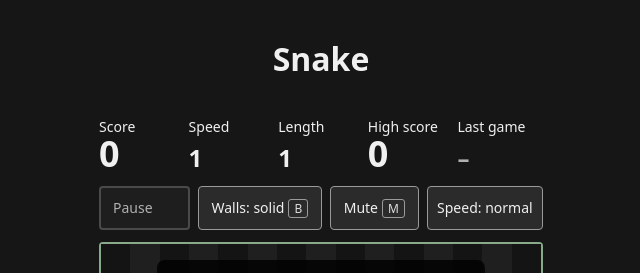
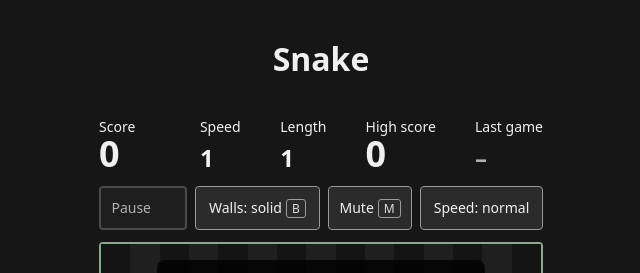
Before and after one commit to mariusachim/awesomeProject1, a React (Vite) app: page / in a window 1280 px wide. Shown: the top 273 px of the page, without its empty margins (319-959 px from the left). Built offline with nearby package versions, Linux system fonts and the light colour scheme.

Commit message:
fix(#382): size stat columns and buttons to their content on desktop

```diff
--- a/src/index.css
+++ b/src/index.css
@@ -524,10 +524,11 @@ h1,
 
 /* Desktop: stats share the axis too. Values get 3 digits of room, so a growing score moves no stat. */
 @media (min-width: 600px) {
+  /* Columns fit their labels and the spare room becomes the gaps, so labels never touch. */
   .stats {
-    grid-auto-columns: minmax(0, 1fr);
-    justify-content: stretch;
-    column-gap: 4px;
+    grid-auto-columns: auto;
+    justify-content: space-between;
+    column-gap: 8px;
   }
 
   .stat-label {
@@ -541,10 +542,10 @@ h1,
     margin-inline: auto;
   }
 
-  /* Equal shares of the row, so the label swaps cannot move a button. */
+  /* Each button is at least as wide as its content (the widest label swap), so text and badge keep 4px from the border. */
   .controls button {
-    flex: 1 1 0;
-    min-width: 0;
+    flex: 1 1 auto;
+    min-width: max-content;
     padding-inline: 4px;
     font-size: 0.875rem;
     white-space: nowrap;
```
